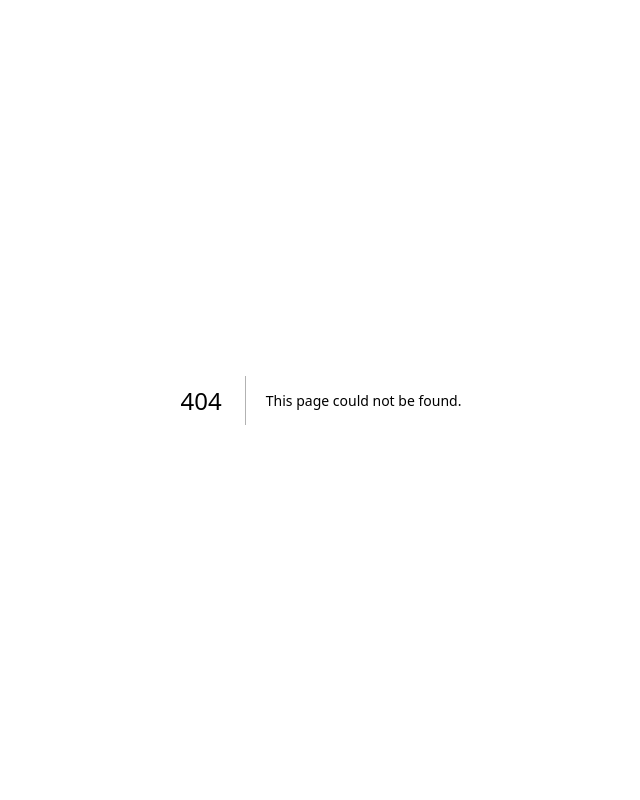
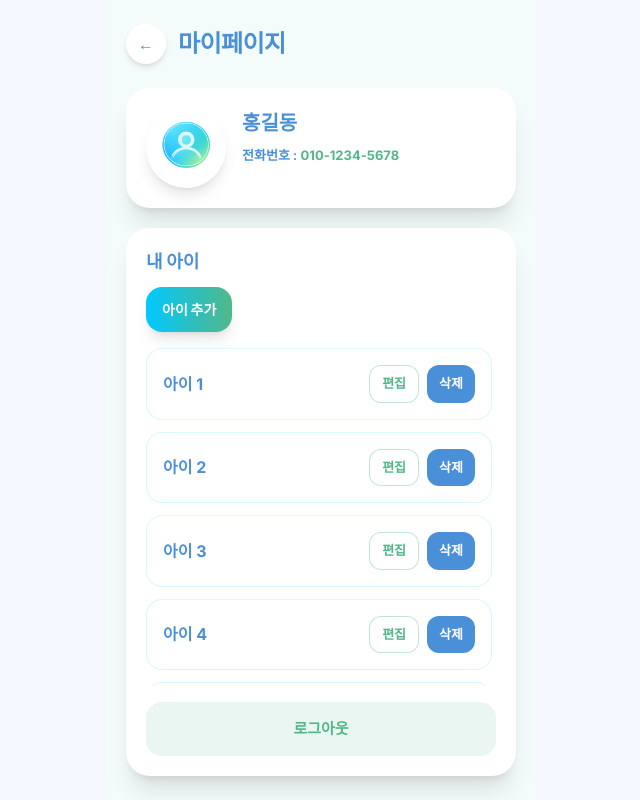
Before and after one commit to JongProject4/FE, a Next.js app: page /mypage in a window 1280 px wide. Before the commit this address had no page. Shown: the whole page, without its empty margins (319-959 px from the left). Built offline with nearby package versions, Linux system fonts and the light colour scheme.

Commit message:
feat: add mypage UI

```diff
--- a/src/app/globals.css
+++ b/src/app/globals.css
@@ -50,10 +50,11 @@ body {
   background: var(--surface);
 }
 
-/* Scrollbar */
+/* Scrollbar*/
 ::-webkit-scrollbar { width: 4px; }
 ::-webkit-scrollbar-track { background: transparent; }
 ::-webkit-scrollbar-thumb { background: var(--primary-mid); border-radius: 4px; }
+
 
 /* Safe area */
 .safe-bottom { padding-bottom: env(safe-area-inset-bottom); }
--- /dev/null
+++ b/src/app/mocks/child.ts
@@ -0,0 +1,30 @@
+export const mockChildren = [
+  {
+    id: 1,
+    name: "아이 1",
+  },
+  {
+    id: 2,
+    name: "아이 2",
+  },
+  {
+    id: 3,
+    name: "아이 3",
+  },
+  {
+    id: 4,
+    name: "아이 4",
+  },
+  {
+    id: 5,
+    name: "아이 5",
+  },
+  {
+    id: 6,
+    name: "아이 6",
+  },
+  {
+    id: 7,
+    name: "아이 7",
+  },
+];
--- /dev/null
+++ b/src/app/mocks/user.ts
@@ -0,0 +1,6 @@
+export const mockUser = {
+  id: 1,
+  name: "홍길동",
+  phoneNumber: "010-1234-5678",
+  profileImage: null,
+};
--- /dev/null
+++ b/src/app/mypage/page.module.css
@@ -0,0 +1,22 @@
+.childListScroll {
+  scrollbar-width: thin;
+  scrollbar-color: #52b788 rgba(0, 201, 255, 0.08);
+}
+
+.childListScroll::-webkit-scrollbar {
+  width: 6px;
+}
+
+.childListScroll::-webkit-scrollbar-track {
+  background: rgba(0, 201, 255, 0.08);
+  border-radius: 9999px;
+}
+
+.childListScroll::-webkit-scrollbar-thumb {
+  background: linear-gradient(180deg, #00c9ff 0%, #52b788 100%);
+  border-radius: 9999px;
+}
+
+.childListScroll::-webkit-scrollbar-thumb:hover {
+  background: linear-gradient(180deg, #4a90d9 0%, #52b788 100%);
+}
--- /dev/null
+++ b/src/app/mypage/page.tsx
@@ -0,0 +1,90 @@
+import styles from "./page.module.css";
+import Image from "next/image";
+import Link from "next/link";
+import { mockUser } from "../mocks/user";
+import { mockChildren } from "../mocks/child";
+
+export default function MyPage() {
+  return (
+    <main className="flex h-dvh flex-col overflow-hidden bg-[#F4FCFB] max-w-[430px] mx-auto px-5 pt-6 pb-6">
+      <header className="mb-6 flex items-center gap-3">
+        <button className="flex h-10 w-10 items-center justify-center rounded-full bg-[#FFFFFF] text-[#4A90D9] shadow-md active:scale-95 transition-transform">
+          ←
+        </button>
+        <h1 className="text-[24px] font-black tracking-tight text-[#4A90D9]">
+          마이페이지
+        </h1>
+      </header>
+
+      <section className="mb-5 rounded-3xl bg-[#FFFFFF] p-5 shadow-xl">
+        <div className="flex items-start gap-4">
+          <div className="h-20 w-20 shrink-0 overflow-hidden rounded-full shadow-lg">
+            <Image
+              src="/default-profile.png"
+              alt="기본 프로필 이미지"
+              width={80}
+              height={80}
+              className="h-full w-full object-cover"
+            />
+          </div>
+
+          <div className="flex-1">
+            <p className="text-[20px] font-black text-[#4A90D9]">
+              {mockUser.name}
+            </p>
+
+            <p className="mt-2 text-[13px] font-semibold text-[#4A90D9]">
+              전화번호 :{" "}
+              <span className="font-bold text-[#52B788]">
+                {mockUser.phoneNumber}
+              </span>
+            </p>
+          </div>
+        </div>
+      </section>
+
+      <section className="flex min-h-0 flex-1 flex-col rounded-3xl bg-[#FFFFFF] p-5 shadow-xl">
+        <div className="mb-4">
+          <h2 className="text-[18px] font-black text-[#4A90D9]">내 아이</h2>
+
+          <Link
+            href="/child-setup"
+            className="mt-3 inline-flex rounded-2xl bg-gradient-to-r from-[#00C9FF] to-[#52B788] px-4 py-3 text-[14px] font-black text-[#FFFFFF] shadow-lg active:scale-[0.98] transition-transform"
+          >
+            아이 추가
+          </Link>
+        </div>
+
+        <div className={`${styles.childListScroll} flex-1 min-h-0 space-y-3 overflow-y-auto pr-1`}>
+          {mockChildren.map((child) => (
+            <div
+              key={child.id}
+              className="rounded-2xl border border-[rgba(0,201,255,0.15)] bg-[rgba(255,255,255,0.8)] p-4"
+            >
+              <div className="flex flex-col gap-3 sm:flex-row sm:items-center sm:justify-between">
+                <div>
+                  <p className="text-[16px] font-bold text-[#4A90D9]">
+                    {child.name}
+                  </p>
+                </div>
+
+                <div className="flex gap-2 self-end sm:self-auto">
+                  <button className="rounded-xl border border-[rgba(82,183,136,0.35)] bg-[#FFFFFF] px-3 py-2 text-[13px] font-bold text-[#52B788] active:scale-[0.98] transition-transform">
+                    편집
+                  </button>
+                  <button className="rounded-xl bg-[#4A90D9] px-3 py-2 text-[13px] font-bold text-[#FFFFFF] active:scale-[0.98] transition-transform">
+                    삭제
+                  </button>
+                </div>
+              </div>
+            </div>
+          ))}
+        </div>
+
+        <button className="mt-4 w-full rounded-2xl bg-[rgba(82,183,136,0.12)] py-4 text-[15px] font-black text-[#52B788] active:scale-[0.98] transition-transform">
+          로그아웃
+        </button>
+      </section>
+    </main>
+  );
+}
```
Also changed, not shown: public/default-profile.png (added), 1 other file (tests, documents, lock files or other folders).
